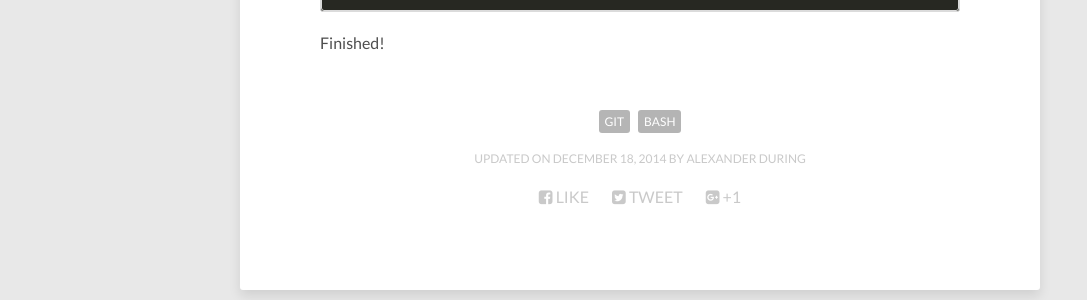
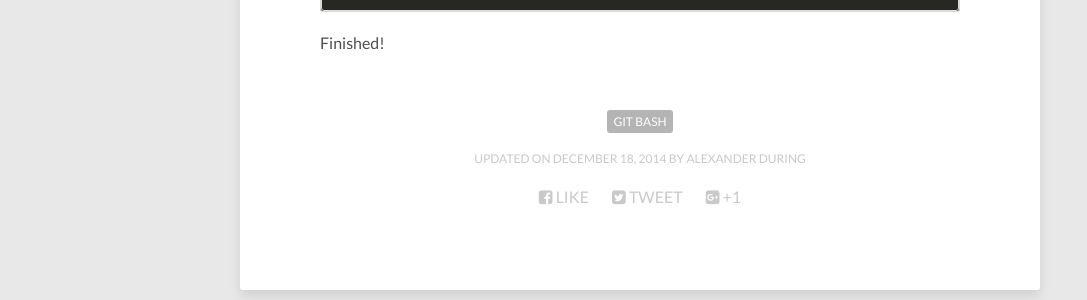
Before and after one commit to alexanderduring/notes, a Jekyll site: the page built from _posts/git/2014-12-18-bash-prompt.md, in a window 1280 px wide and 900 px high, scrolled down 1642 px. Shown: the part 178-478 px from the top of the window, without its empty margins (0-1087 px from the left). Built offline with Jekyll 4.4.1, drawn with Linux system fonts in a browser that asks for light colours; nearby versions of some CDN libraries.

```diff
--- a/_posts/git/2014-12-18-bash-prompt.md
+++ b/_posts/git/2014-12-18-bash-prompt.md
@@ -3,7 +3,7 @@ layout: post
 title: Git Bash Prompt
 description: "How to set up a git bash prompt that shows the branch and the current git status."
 modified: 2014-12-18
-tags: git bash
+tags: [git bash]
 ---
 
 How to change the bash prompt to reflect the status of your repository
```
